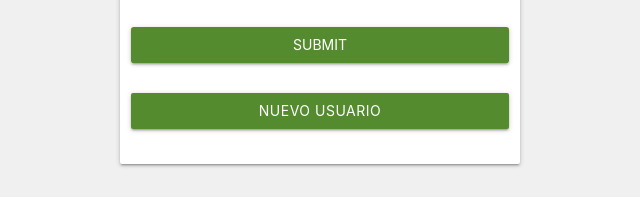
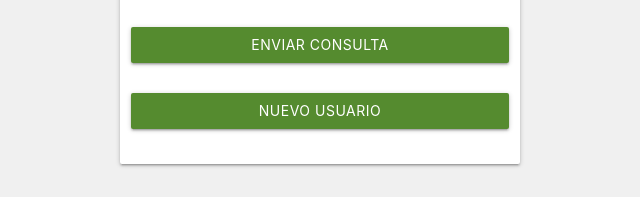
Before and after one commit to manueleduar/AGACE, a website: page public/index.html in a window 1280 px wide. Shown: the part 218-415 px from the top of the page, 320-960 px from the left. Drawn offline with nearby package versions, Linux system fonts and the light colour scheme.

Commit message:
Fixed buttons in login and register

```diff
--- a/public/index.html
+++ b/public/index.html
@@ -54,7 +54,7 @@
           </div>
           <div class="row">
             <div class="input-field col s12">
-              <input class="btn waves-effect waves-light col s12 light-green darken-3" id="loginBtn" type="submit">
+              <button class="btn waves-effect waves-light col s12 light-green darken-3" id="loginBtn" type="submit"> Enviar Consulta </button>
             </div>
           </form>
             <div class="input-field col s12">
```
Also changed, not shown: public/registro.html (+1 -1 lines).
